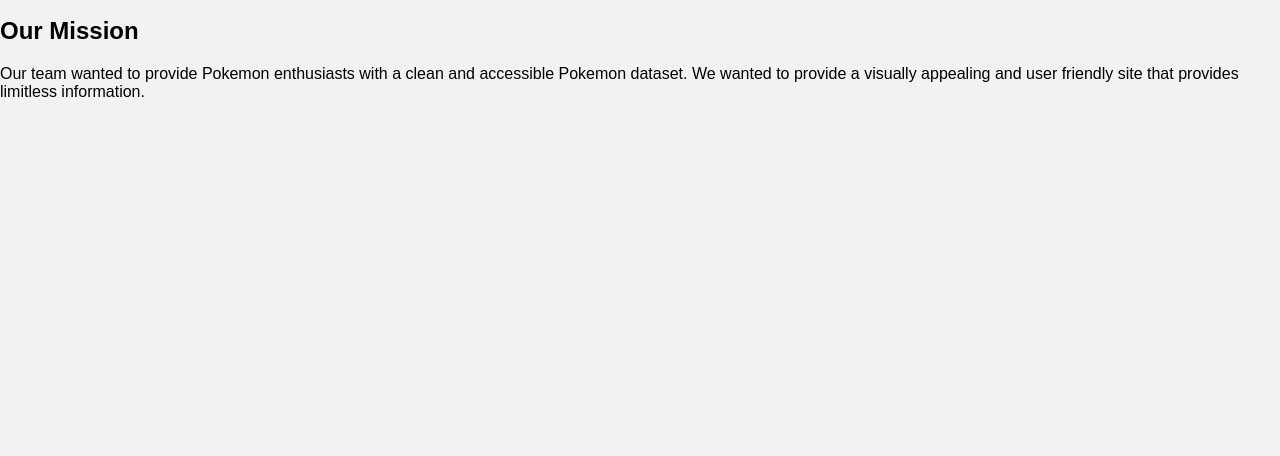
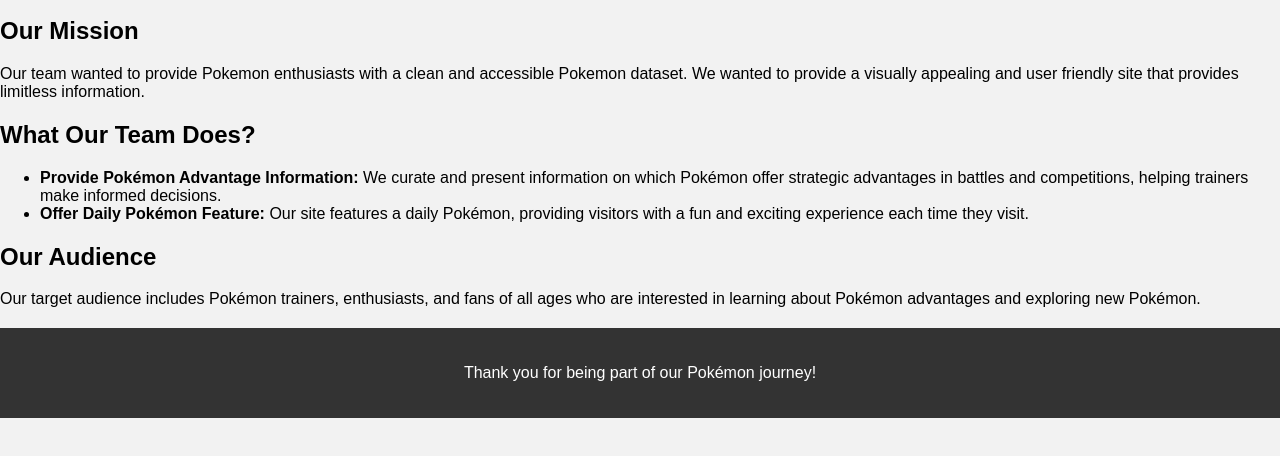
Before and after one commit to marvinroca/INST377_Final_Project, a plain HTML site: page pokeProject/about.html in a window 1280 px wide. Shown: the part 172-628 px from the top of the page. Drawn offline with Linux system fonts and the light colour scheme.

Commit message:
Update about.html

```diff
--- a/pokeProject/about.html
+++ b/pokeProject/about.html
@@ -32,5 +32,19 @@
             <h1>Our Mission</h1>
             <p>Our team wanted to provide Pokemon enthusiasts with a clean and accessible Pokemon dataset. We wanted to provide a visually appealing and user friendly site that provides limitless information. </p>
         </section>
+        <section id="whatweDo">
+            <h2>What Our Team Does?</h2>
+            <ul>
+                <li><strong>Provide Pokémon Advantage Information:</strong> We curate and present information on which Pokémon offer strategic advantages in battles and competitions, helping trainers make informed decisions.</li>
+                <li><strong>Offer Daily Pokémon Feature:</strong> Our site features a daily Pokémon, providing visitors with a fun and exciting experience each time they visit.</li>
+            </ul>
+        </section>
+        <section id="audience">
+            <h2>Our Audience</h2>
+            <p>Our target audience includes Pokémon trainers, enthusiasts, and fans of all ages who are interested in learning about Pokémon advantages and exploring new Pokémon.</p>
+        </section>
+        <footer>
+            <p>Thank you for being part of our Pokémon journey!</p>
+        </footer>
     </body>
 </html>
```
